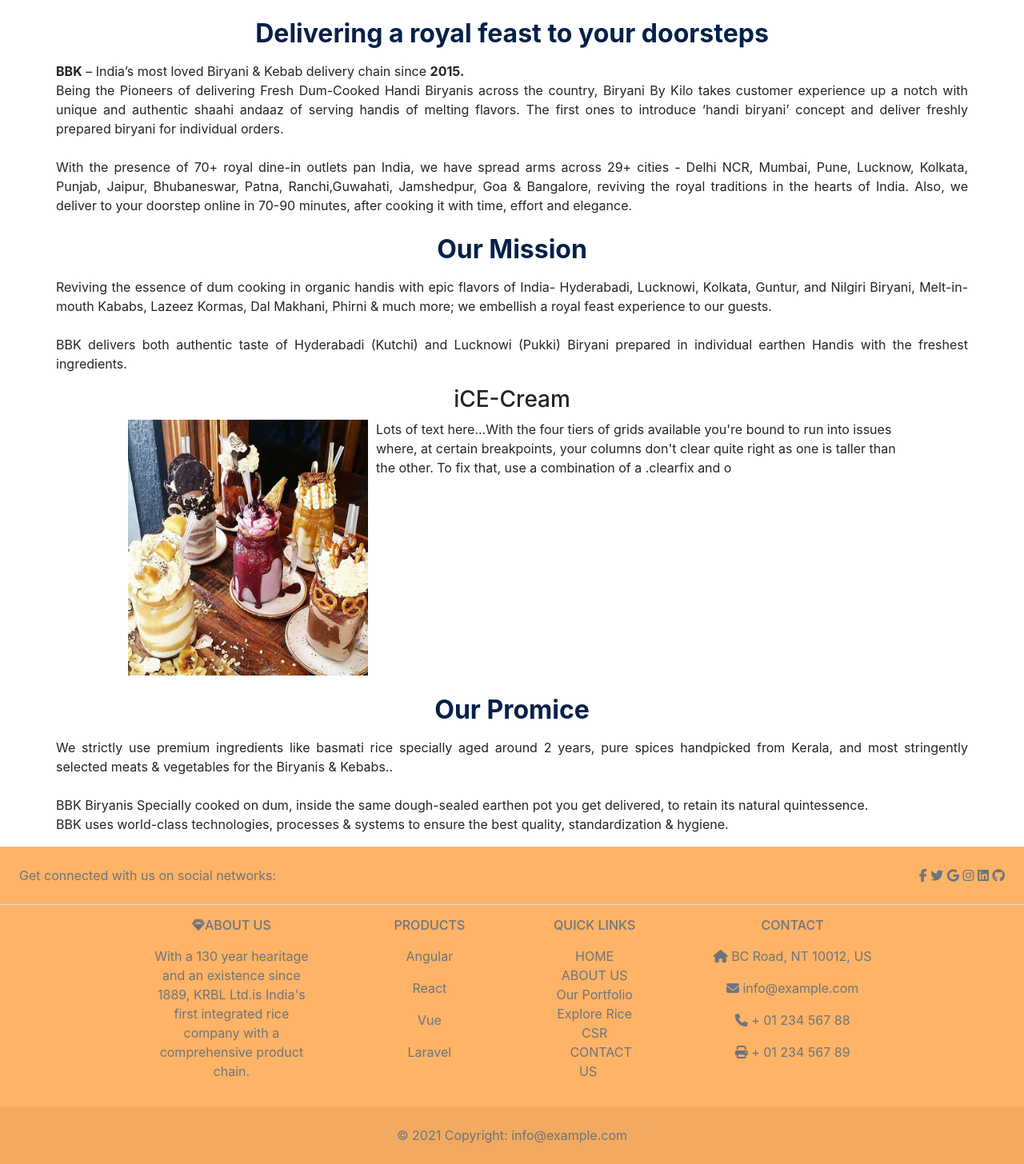
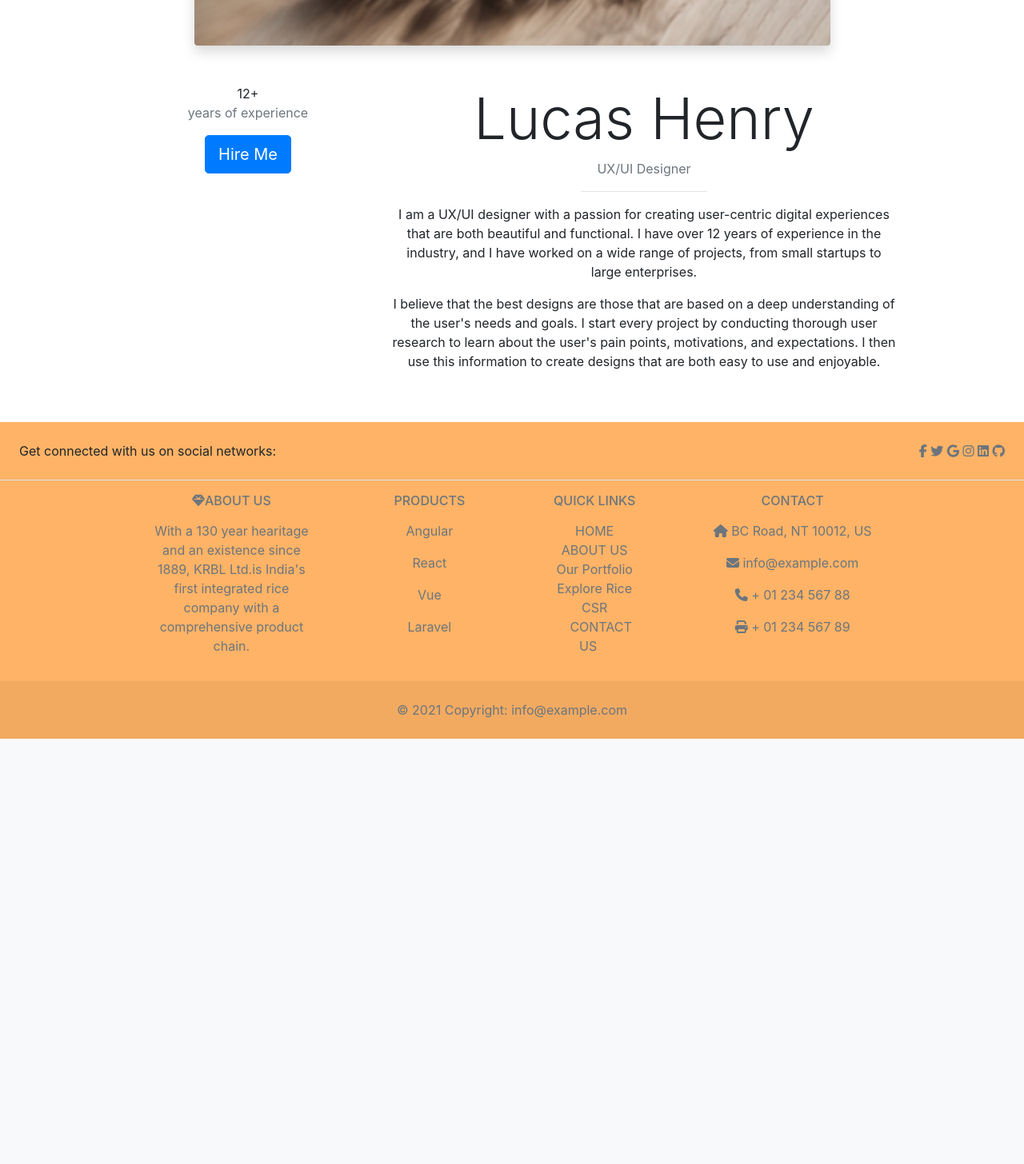
Before and after one commit to itzjhuma/food, a PHP site: page /about.php in a window 1280 px wide. Shown: the part 655-2111 px from the top of the page at 80% size. After the commit the page ends 1579 px from the top, so only its background shows below. Run offline with PHP 8.4, Linux system fonts and the light colour scheme; some libraries are stand-ins or nearby versions; some web fonts are replaced.

Commit message:
about modifi

```diff
--- a/about.php
+++ b/about.php
@@ -19,6 +19,7 @@
 
 <!--css stylesheet-->
 <link href="css/style.css" rel="stylesheet">
+<link href="css/min.css" rel="stylesheet">
 
 <!--JS stylesheet-->
 <script src="https://code.jquery.com/jquery-3.5.1.slim.min.js" integrity="sha384-DfXdz2htPH0lsSSs5nCTpuj/zy4C+OGpamoFVy38MVBnE+IbbVYUew+OrCXaRkfj" crossorigin="anonymous"></script>
@@ -31,7 +32,7 @@
 
 <!-- Navigator bar -->
 
-<div class="container-fluid bg-warning position-relative shadow">
+<div class="container-fluid bg-dark position-relative shadow">
   <nav class="navbar navbar-expand-lg navbar-dark py-5 py-lg-0 px-0 px-lg-5 wow fadeIn" data-wow-delay="0.1s">
   <a href="index.php" class="navbar-brand ms-4 ms-lg-0">
 
@@ -39,7 +40,6 @@
       <span class="navbar-toggler-icon"></span>
     </button>
     <div class="collapse navbar-collapse justify-content-start" id="navbarCollapse">
-      <div class="navbar-nav font-weight-bold py-0 text-left">
       <div class="navbar-nav font-weight-bold py-0 text-center">
         <a href="index.php" class="nav-item nav-link active"><i class="fa-solid fa-house-user"></i> HOME </a>
         <a href="about.php" class="nav-item nav-link"><i class="fa-solid fa-address-card"></i> ABOUT US </a>
@@ -50,94 +50,62 @@
 
     </div>
     </div>
+
+  <!-- Social media icons -->
     <div class="col-lg-6 px-5 text-right">
                 <small>Follow us:</small>
                 <a class="text-body ms-3" href=""><i class="fab fa-facebook-f"></i></a>
                 <a class="text-body ms-3" href=""><i class="fab fa-twitter"></i></a>
                 <a class="text-body ms-3" href=""><i class="fab fa-linkedin-in"></i></a>
-                <a class="text-body ms-3" href=""><i class="fab fa-instagram"></i></a>
+                <a class="text-body ms-3" href=""><i class="fa-solid fa-magnifying-glass"></i>
             </div>
+
   </nav>
 </div>
 
 
-<!-- ********* Header *********-->
-<!-- *****Banner ********-->
-<div class="title-heading-w3 text-center mx-auto my-4 mb-5 pb-sm-4">
-<h3 class="title-main"><span>Our Vision Your Trust</span></h3>
-</div>
-<div class="container  my-2 ">
-<img class="img-round-all" src="briyani.jpg" alt="about us" style="width: 100%; height: 300px">
-</div>
+<!-- About 3 - Bootstrap Brain Component -->
+<section class="py-3 py-md-5">
+  <div class="container mb-4 mb-md-5">
+    <div class="row justify-content-md-center">
+      <div class="col-12 col-md-10 col-xxl-8">
+        <img class="img-fluid rounded shadow" loading="lazy" src="creating-growth.jpg" alt="About 3">
+      </div>
+    </div>
+  </div>
 
-<!-- *****Banner ********-->
-
-<!-- Background Info *****-->
-<div>
-<div class="my-4 " >
-<h2 style="text-align: center; color: #052049;"><strong>Delivering a royal feast to your doorsteps</strong></h2>
-</div>
-<div class="container  text-blue">
-
-<p style="text-align: justify;"><b>BBK</b> – India’s most loved Biryani & Kebab delivery chain since <b>2015.</b><br>
-
-
-Being the Pioneers of delivering Fresh Dum-Cooked Handi Biryanis across the country, Biryani By Kilo takes customer experience up a notch with unique and authentic shaahi andaaz of serving handis of melting flavors. The first ones to introduce ‘handi biryani’ concept and deliver freshly prepared biryani for individual orders.<br><br>
-
-
-With the presence of 70+ royal dine-in outlets pan India, we have spread arms across 29+ cities - Delhi NCR, Mumbai, Pune, Lucknow, Kolkata, Punjab, Jaipur, Bhubaneswar, Patna, Ranchi,Guwahati, Jamshedpur, Goa & Bangalore, reviving the royal traditions in the hearts of India. Also, we deliver to your doorstep online in 70-90 minutes, after cooking it with time, effort and elegance.
-
- </p>
-</div>
-</div>
-<!-- Background Info *****-->
-
-<!-- Creation of Trust *****-->
-<div>
-<div class="my-4 " >
-<h2 style="text-align: center; color: #052049;"><strong>Our Mission</strong></h2>
-</div>
-<div class="container  text-blue">
-
-<p style="text-align: justify;"> Reviving the essence of dum cooking in organic handis with epic flavors of India- Hyderabadi, Lucknowi, Kolkata, Guntur, and Nilgiri Biryani, Melt-in-mouth Kababs, Lazeez Kormas, Dal Makhani, Phirni & much more; we embellish a royal feast experience to our guests.<br><br>
-
-BBK delivers both authentic taste of Hyderabadi (Kutchi) and Lucknowi (Pukki) Biryani prepared in individual earthen Handis with the freshest ingredients.
-
- </p>
-</div>
-</div>
-<!-- Creation of Trust *****-->
-<div class="container">
-    <h3 class="tx-color-#b30077; text-center">iCE-Cream </h3>
-    <div class="row">
-        <div class="col-md-12">
-            <img style='float:left;width:300px;height:320px; margin-right:10px;' src="icecream.jpg" />
-            <p>Lots of text here...With the four tiers of grids available you're bound to run into issues where, at certain breakpoints, your columns don't clear quite right as one is taller than the other. To fix that, use a combination of a .clearfix and o</p>
+  <div class="container overflow-hidden">
+    <div class="row gy-2 gy-md-0 justify-content-xxl-center">
+      <div class="col-12 order-md-1 col-md-8 col-xxl-6">
+        <div class="text-center text-md-start">
+          <h2 class="display-3 fw-bold lh-1">Lucas Henry</h2>
+          <p class="text-secondary fs-4 mb-2">UX/UI Designer</p>
+          <hr class="w-25 mx-auto ms-md-0 mb-4 text-secondary">
+          <p>I am a UX/UI designer with a passion for creating user-centric digital experiences that are both beautiful and functional. I have over 12 years of experience in the industry, and I have worked on a wide range of projects, from small startups to large enterprises.</p>
+          <p>I believe that the best designs are those that are based on a deep understanding of the user's needs and goals. I start every project by conducting thorough user research to learn about the user's pain points, motivations, and expectations. I then use this information to create designs that are both easy to use and enjoyable.</p>
         </div>
+      </div>
+      <div class="col-12 order-md-0 col-md-4 col-xxl-4">
+        <div class="text-center text-md-start me-md-3 me-xl-5">
+          <p class="mb-4">
+            <span class="d-block display-6 lh-1">12+</span>
+            <span class="fs-4 text-secondary">years of experience</span>
+          </p>
+          <div class="d-grid">
+            <button class="btn btn-primary btn-lg" type="button">Hire Me</button>
+          </div>
+        </div>
+      </div>
     </div>
-
-</div>
-
-<div>
-<div class="my-4 " >
-<h2 style="text-align: center; color: #052049;"><strong>Our Promice</strong></h2>
-</div>
-<div class="container  text-blue">
-
-<p style="text-align: justify;">
- We strictly use premium ingredients like basmati rice specially aged around 2 years, pure spices handpicked from Kerala, and most stringently selected meats & vegetables for the Biryanis & Kebabs..<br><br>
-
-BBK Biryanis Specially cooked on dum, inside the same dough-sealed earthen pot you get delivered, to retain its natural quintessence.<br>
-
-BBK uses world-class technologies, processes & systems to ensure the best quality, standardization & hygiene.</p>
-</div>
-</div>
+  </div>
+</section>
 
 <!-- *************Footer***************-->
 
 <?php include ("footer.php");?>
 
-<!-- *************Footer***************-->
+
+
 </div>
 </body>
 </html>
```
Also changed, not shown: creating-growth.jpg (added).
